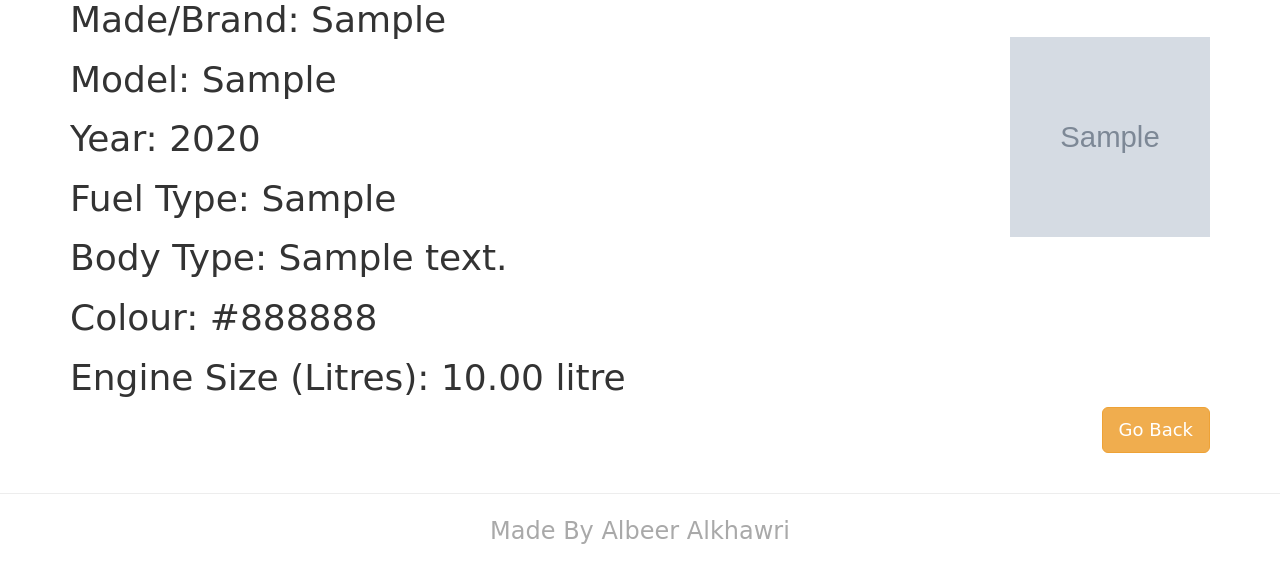
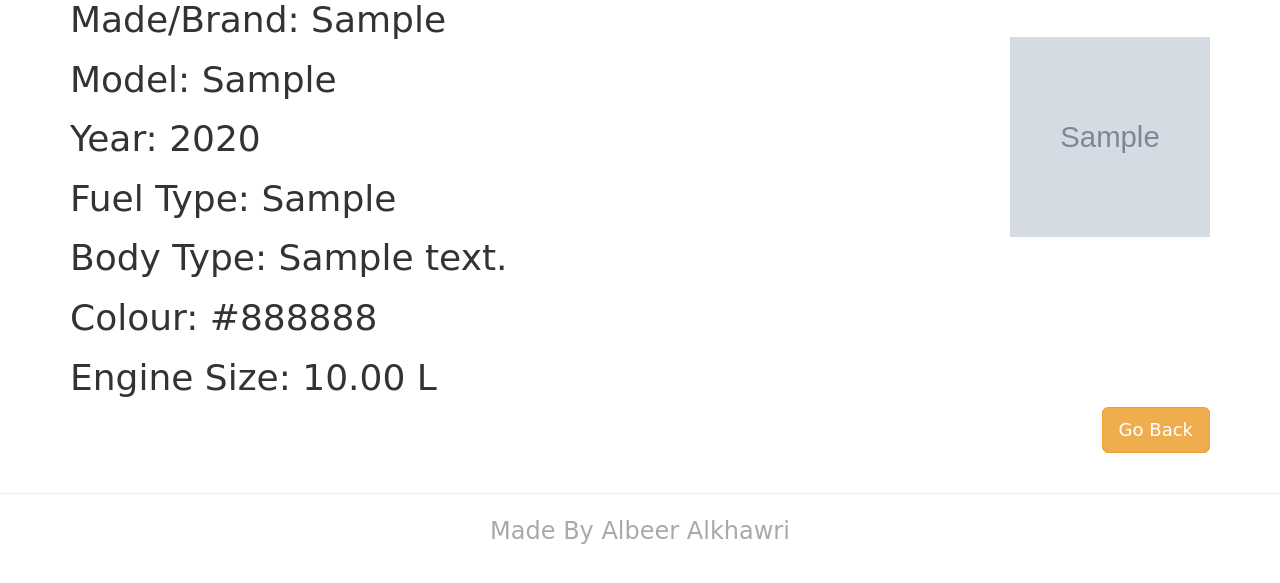
Before and after one commit to albeeralkhawri/Albeer.Cars.Sale, a Django app: page /cars/details/1 in a window 1280 px wide. Shown: the part 146-729 px from the top of the page. Run offline with Django 3.2, Linux system fonts and the light colour scheme; tables that the repository leaves empty hold one stand-in row (values such as "Sample post"); grey boxes marked "Sample" are stand-in pictures; some libraries are stand-ins or nearby versions; some web fonts are replaced.

Commit message:
small modified for car Engine Size

```diff
--- a/cars/templates/cardetails.html
+++ b/cars/templates/cardetails.html
@@ -12,7 +12,7 @@
     <h1>Fuel Type: {{ car.fuel_type }}</h1>
     <h1>Body Type: {{ car.body_type }}</h1>
     <h1>Colour: {{ car.colour }}</h1>
-    <h1>Engine Size (Litres): {{ car.engine_size }} litre</h1>
+    <h1>Engine Size: {{ car.engine_size }} L</h1>
 </div>
 <div class="goback">
     <form method="post" action="{% url 'cars' %}">
```
